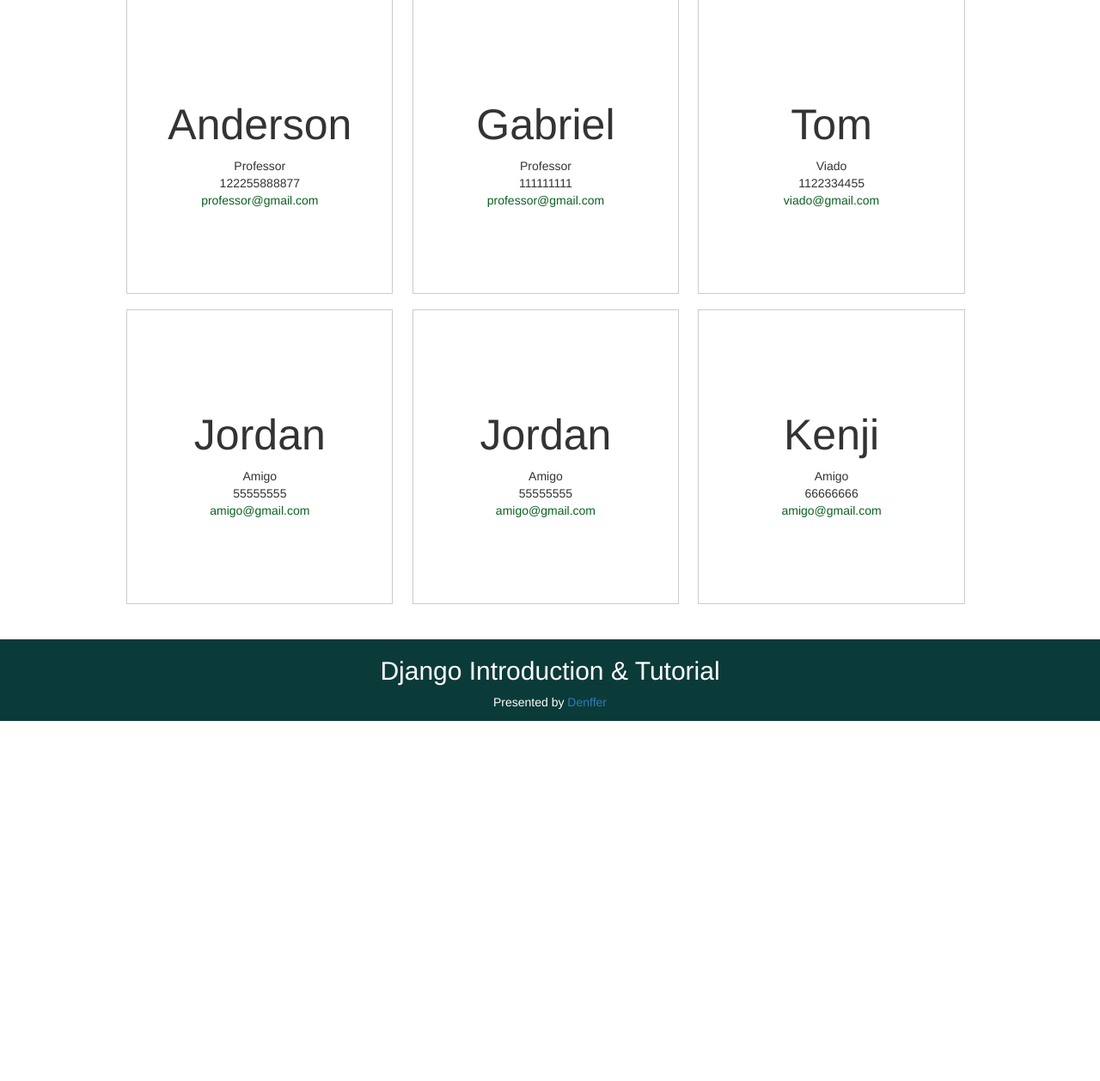
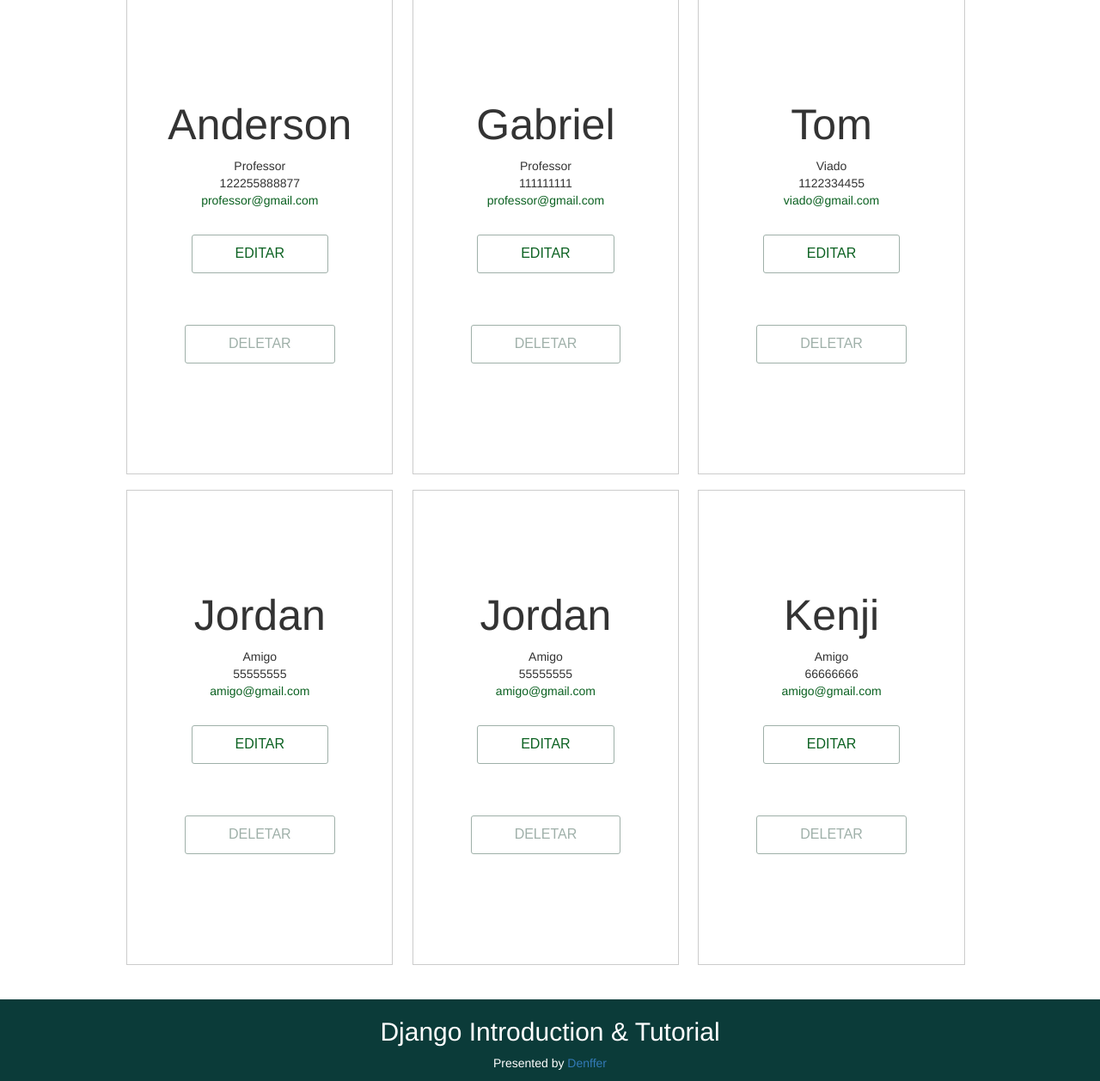
Before and after one commit to Peixe-Eterno/django-pro, a Django app: page / in a window 1280 px wide. Shown: the part 157-1415 px from the top of the page at 86% size. Before the commit the page ends 996 px from the top, so only its background shows below. Run offline with Django 5.2, Linux system fonts and the light colour scheme; data comes from the database, SQL or seed files in the repository; both versions use the stored data as it was after the commit; some libraries are stand-ins or nearby versions.

Commit message:
template

```diff
--- a/mycontacts/static/css/show.css
+++ b/mycontacts/static/css/show.css
@@ -121,3 +121,25 @@ body {
   background-color: #0b3b39;
   padding: 0px 0px;
 }
+
+
+
+.btn{
+	background: 0 0 #ffffff;
+  border: 1px solid #9FB0A9;
+  border-radius: 3px;
+  color: #9FB0A9;
+  font-family: "Raleway", sans-serif;
+  font-size: 10px;
+  line-height: inherit;
+  margin: 10px 0;
+  padding: 10px 0px;
+  text-transform: uppercase;
+  transition: all 0.25s ease 0s;
+}
+
+.btn:hover,.btn:active, .btn:focus {
+	border-color: #0b3B39;
+	color: #0b3B39;
+	transform: translateX(-1px);
+}
--- a/mycontacts/templates/mycontacts/show.html
+++ b/mycontacts/templates/mycontacts/show.html
@@ -12,6 +12,19 @@
             <div class="relation">{{ contact.relation }}</div>
             <div class="phone">{{ contact.phone }}</div>
             <div class="email"><a href='{{ contact.email }}'>{{ contact.email }}</a> </div>
+            <div class="text-center">
+                <button type="submit" class="btn">
+                    <a href="/edit">Editar</a>
+                    <!--<a href="{% url 'edit' contact.id %}">Add</a>-->
+                </button>
+                <button type="submit" class="btn">
+                    Deletar
+                    <!--<a href="{% url 'delete' contact.id %}">Deletar</a>-->
+                </button>
+            </div>
+
+
+
         </div>
     </li>
     {%  endfor %}
--- a/mycontacts/views.py
+++ b/mycontacts/views.py
@@ -41,3 +41,65 @@ def add(request):
             return render(request, 'mycontacts/add.html')
     else:
         return render(request, 'mycontacts/add.html')
+
+def edit(request, pk):
+    """ This function is called to add one contact member to your contact list in your Database """
+    if request.method == 'POST':
+
+        django_form = AddForm(request.POST)
+        if django_form.is_valid():
+
+            """ Assign data in Django Form to local variables """
+            new_member_name = django_form.data.get("name")
+            new_member_relation = django_form.data.get("relation")
+            new_member_phone = django_form.data.get('phone')
+            new_member_email = django_form.data.get('email')
+
+            """ This is how your model connects to database and create a new member """
+            Contact.objects.update(
+                name =  new_member_name,
+                relation = new_member_relation,
+                phone = new_member_phone,
+                email = new_member_email,
+                )
+
+            contact_list = Contact.objects.all()
+            return render(request, 'mycontacts/show.html',{'contacts': contact_list})
+
+        else:
+            """ redirect to the same page if django_form goes wrong """
+            return render(request, 'mycontacts/add.html')
+    else:
+        return render(request, 'mycontacts/add.html')
+
+
+def delete(request, pk):
+    """ This function is called to add one contact member to your contact list in your Database """
+    pass
+    # if request.method == 'POST':
+
+    #     django_form = AddForm(request.POST)
+    #     if django_form.is_valid():
+
+    #         """ Assign data in Django Form to local variables """
+    #         new_member_name = django_form.data.get("name")
+    #         new_member_relation = django_form.data.get("relation")
+    #         new_member_phone = django_form.data.get('phone')
+    #         new_member_email = django_form.data.get('email')
+
+    #         """ This is how your model connects to database and create a new member """
+    #         Contact.objects.create(
+    #             name =  new_member_name,
+    #             relation = new_member_relation,
+    #             phone = new_member_phone,
+    #             email = new_member_email,
+    #             )
+
+    #         contact_list = Contact.objects.all()
+    #         return render(request, 'mycontacts/show.html',{'contacts': contact_list})
+
+    #     else:
+    #         """ redirect to the same page if django_form goes wrong """
+    #         return render(request, 'mycontacts/add.html')
+    # else:
+    #     return render(request, 'mycontacts/add.html')
--- a/webdev/urls.py
+++ b/webdev/urls.py
@@ -22,4 +22,6 @@ urlpatterns = [
     path('admin/', admin.site.urls),
     path('', views.show),
     path('add/', views.add),
+    path('edit/<int:pk>', views.edit),
+    path('delete/<int:pk>', views.delete)
 ]
```
Also changed, not shown: db.sqlite3.
